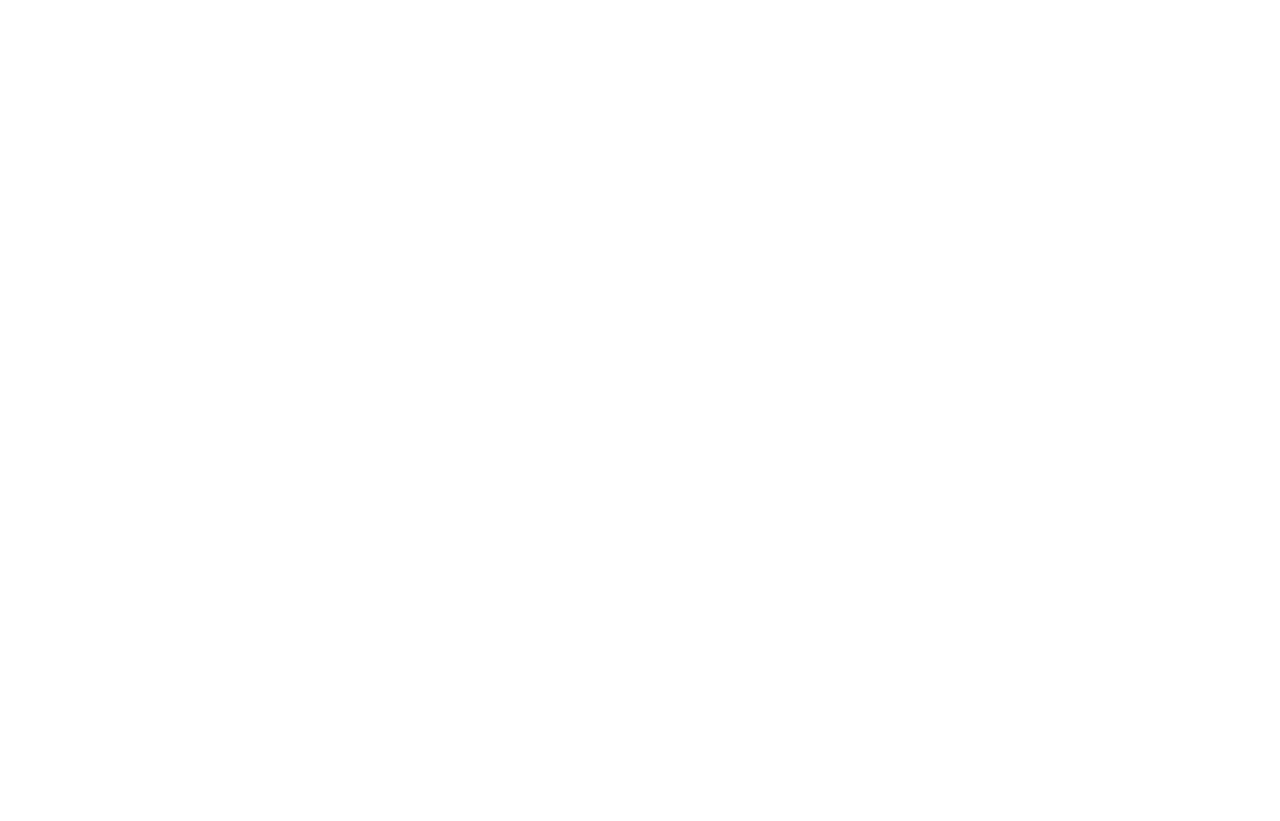
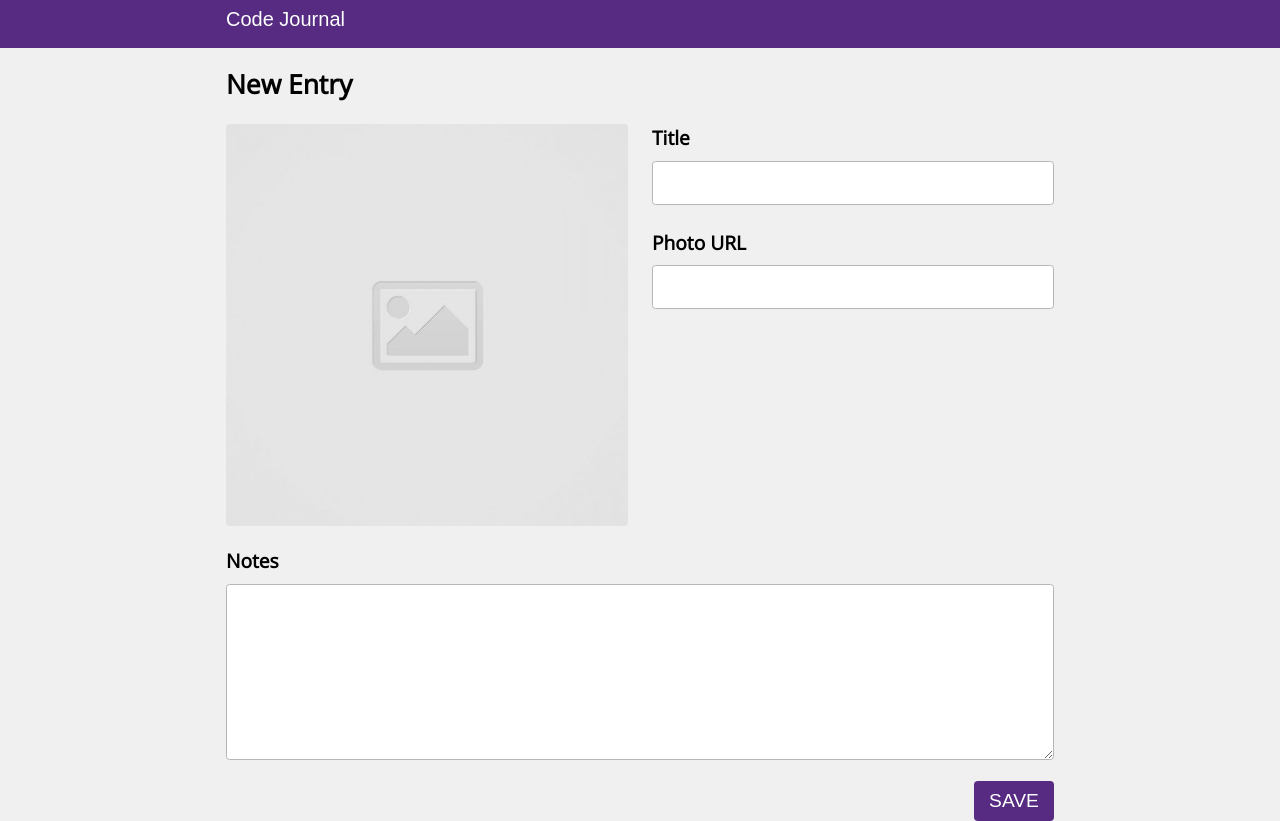
Before and after one commit to NoahLett/code-journal, a website: page index.html in a window 1280 px wide. Before the commit the page ends 800 px from the top, so only its background shows below. Drawn offline with nearby package versions, Linux system fonts and the light colour scheme; a web font is replaced by a local one.

Commit message:
Listen for input event on the entry form. #1

```diff
--- a/css/styles.css
+++ b/css/styles.css
@@ -0,0 +1,82 @@
+body {
+  background-color: #f0f0f0;
+}
+
+label,
+input,
+textarea {
+  display: block;
+  width: 100%;
+  margin-bottom: 0.6rem;
+  border-radius: 3.5px;
+}
+
+label {
+  font-size: 1.2rem;
+}
+
+input,
+textarea {
+  border: 1px solid #b6b6b6;
+  font-size: 1.25rem;
+}
+
+input {
+  height: 2.75rem;
+  margin-bottom: 1.5rem;
+}
+
+textarea {
+  height: 11rem;
+}
+
+input:focus,
+textarea:focus {
+  outline: solid #562b81;
+}
+
+.header-box {
+  background-color: #562b81;
+  margin-bottom: 0.65rem;
+  height: 3rem;
+}
+
+.header-text {
+  font-family: "Proza Libre", sans-serif;
+  font-weight: lighter;
+  font-size: 1.25rem;
+  color: #fff;
+  margin-top: 0.5rem;
+}
+
+.journal-form {
+  font-family: "Open Sans", sans-serif;
+  font-weight: bold;
+}
+
+.form-header-text {
+  font-size: 1.65rem;
+  margin-top: 0.5rem;
+}
+
+.entry-image {
+  max-width: 100%;
+  margin-bottom: 1rem;
+  border-radius: 4px;
+}
+
+.form-actions {
+  display: flex;
+  justify-content: right;
+}
+
+.save-button {
+  margin-top: 0.75rem;
+  background-color: #562b81;
+  color: white;
+  font-size: 1.2rem;
+  width: 5rem;
+  height: 2.5rem;
+  border: none;
+  border-radius: 4px;
+}
--- a/index.html
+++ b/index.html
@@ -11,14 +11,81 @@
     integrity="sha512-9usAa10IRO0HhonpyAIVpjrylPvoDwiPUiKdWk5t3PyolY1cOd4DSE0Ga+ri4AuTroPR5aQvXU9xC6qOPnzFeg=="
     crossorigin="anonymous"
     referrerpolicy="no-referrer" />
+  <link rel="preconnect" href="https://fonts.googleapis.com">
+  <link rel="preconnect" href="https://fonts.gstatic.com" crossorigin>
+  <link href="https://fonts.googleapis.com/css2?family=Proza+Libre&display=swap" rel="stylesheet">
+  <link rel="preconnect" href="https://fonts.googleapis.com">
+  <link rel="preconnect" href="https://fonts.gstatic.com" crossorigin>
+  <link href="https://fonts.googleapis.com/css2?family=Open+Sans&display=swap" rel="stylesheet">
   <link rel="stylesheet" href="css/reset.css">
   <link rel="stylesheet" href="css/layout.css">
   <link rel="stylesheet" href="css/styles.css">
 </head>
 <body>
-  <header>
+  <header class="header-box">
+    <div class="container">
+      <div class="row">
+        <div class="column-full">
+          <div class="header-text-box">
+            <h1 class="header-text">Code Journal</h1>
+          </div>
+        </div>
+      </div>
+    </div>
   </header>
   <main>
+    <div class="container" data-view="entry-form">
+      <form class="journal-form">
+        <div class="row">
+          <div class="column-full">
+            <h2 class="form-header-text">New Entry</h2>
+          </div>
+        </div>
+        <div class="row">
+          <div class="column-half">
+            <img
+              class="entry-image"
+              src="images/placeholder-image-square.jpg"
+              alt="placeholder-image">
+          </div>
+          <div class="column-half">
+            <div>
+              <label for="entry-title">Title</label>
+              <input
+                required
+                name="title"
+                type="text"
+                class="entry-title">
+            </div>
+            <div>
+              <label for="entry-photo-url">Photo URL</label>
+              <input
+                required
+                name="photoUrl"
+                type="url"
+                class="entry-photo-url">
+            </div>
+          </div>
+        </div>
+        <div class="row">
+          <div class="column-full">
+            <label for="entry-notes">Notes</label>
+            <textarea
+              required
+              name="notes"
+              class="entry-notes"
+              rows="10"></textarea>
+          </div>
+        </div>
+        <div class="row">
+          <div class="column-full">
+            <div class="form-actions">
+              <button class="save-button" type="submit">SAVE</button>
+            </div>
+          </div>
+        </div>
+      </form>
+    </div>
   </main>
   <script src="js/data.js"></script>
   <script src="js/main.js"></script>
--- a/js/main.js
+++ b/js/main.js
@@ -0,0 +1,33 @@
+/* global data */
+var nextEntryId = 0;
+
+var $entryPhotoUrl = document.querySelector('input.entry-photo-url');
+var $entryImage = document.querySelector('img.entry-image');
+var $form = document.forms[0];
+
+$entryPhotoUrl.addEventListener('input', handleUrlInput);
+$form.addEventListener('submit', handleSubmit);
+
+function handleUrlInput(event) {
+  if ($entryPhotoUrl.value !== '') {
+    $entryImage.setAttribute('src', $entryPhotoUrl.value);
+  } else {
+    $entryImage.setAttribute('src', 'images/placeholder-image-square.jpg');
+  }
+}
+
+function handleSubmit(event) {
+  event.preventDefault();
+  nextEntryId++;
+  var obj = {};
+  var $title = document.forms[0].elements.title.value;
+  var $photoUrl = document.forms[0].elements.photoUrl.value;
+  var $notes = document.forms[0].elements.notes.value;
+  obj.title = $title;
+  obj.photoUrl = $photoUrl;
+  obj.notes = $notes;
+  obj.nextEntryId = nextEntryId;
+  document.forms[0].reset();
+  $entryImage.setAttribute('src', 'images/placeholder-image-square.jpg');
+  data.entries = obj;
+}
```
